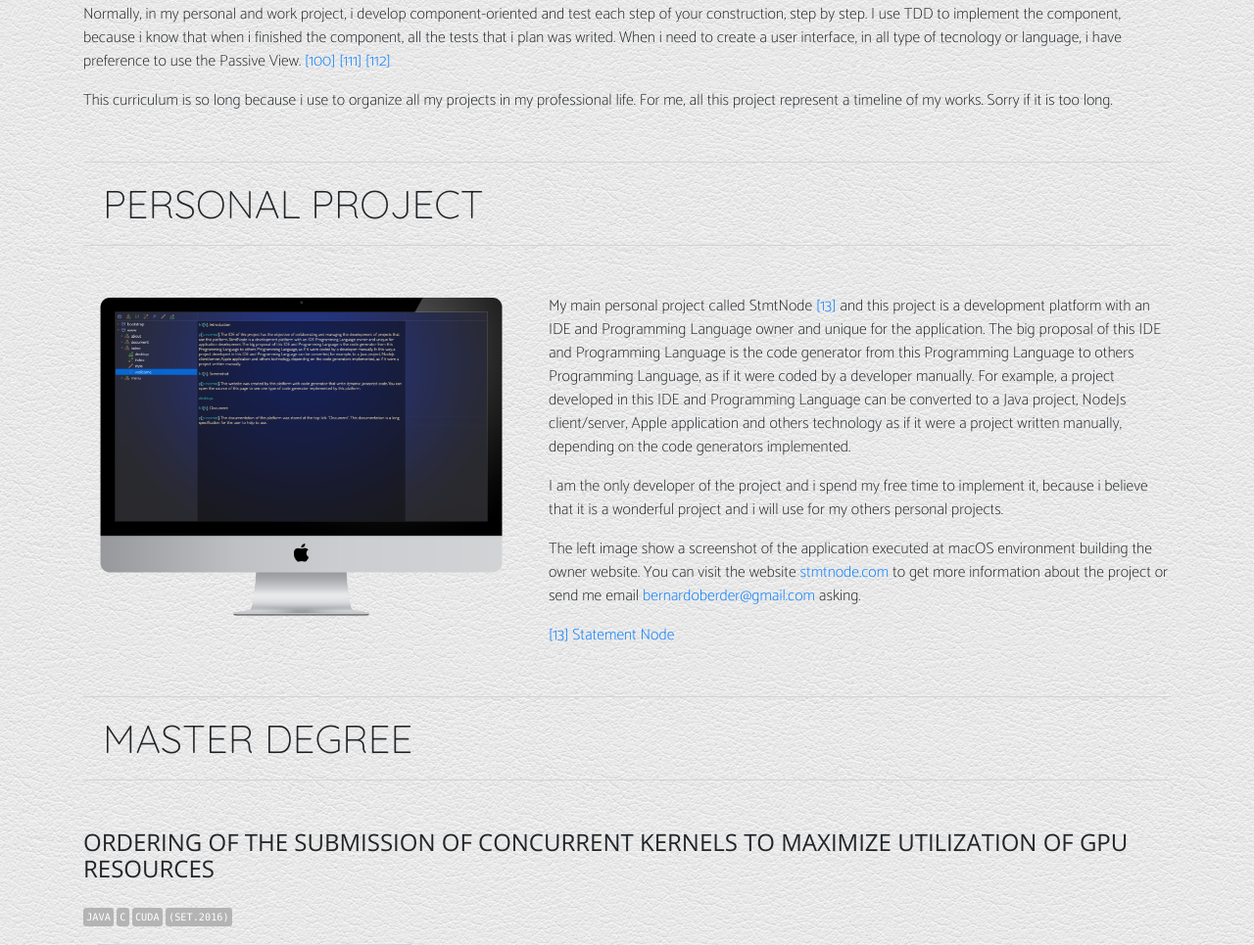
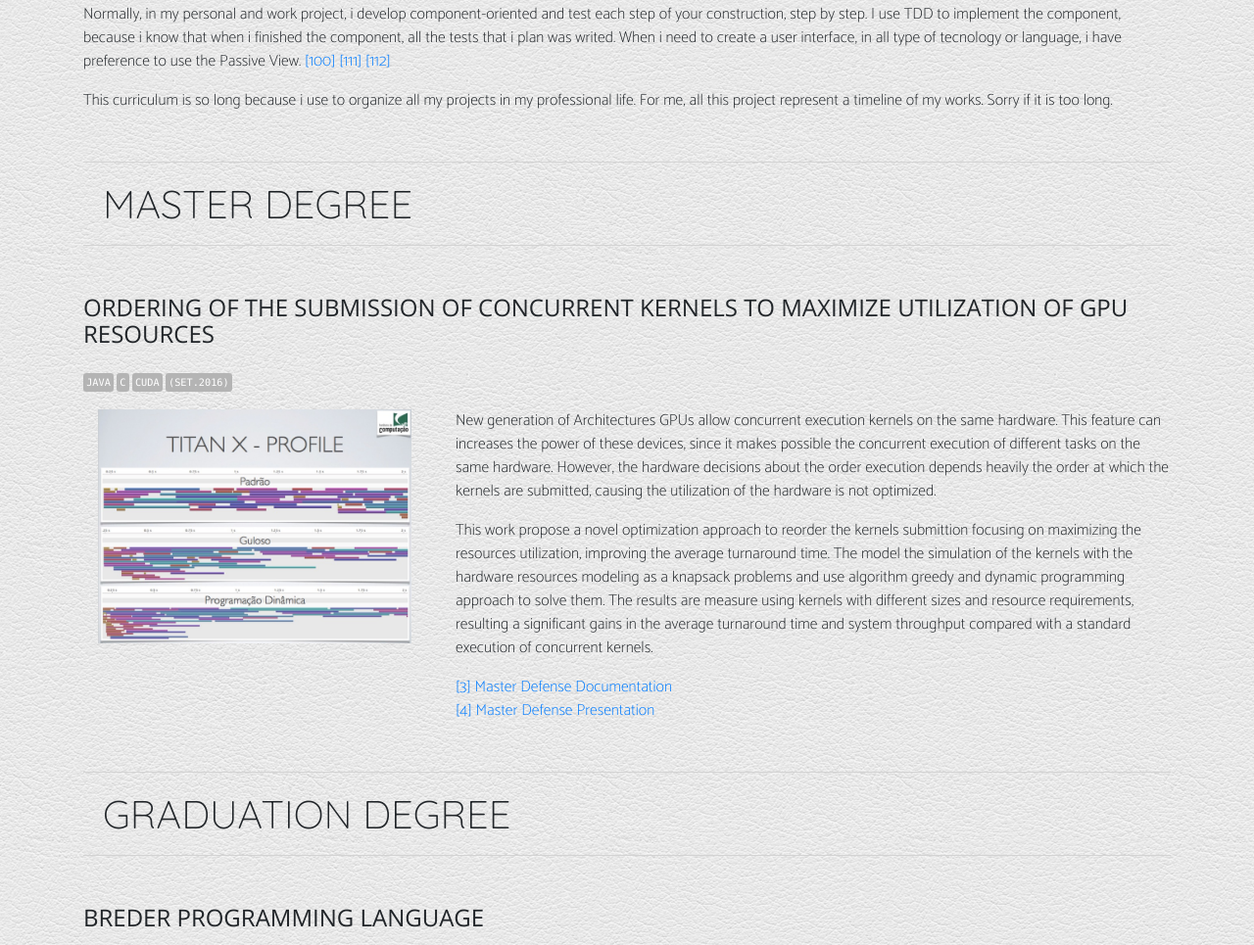
Before and after one commit to bernardobreder/bernardobreder.github.io, a plain HTML site: page index.html in a window 1280 px wide. Shown: the part 1544-2509 px from the top of the page at 98% size. Drawn offline with nearby package versions, Linux system fonts and the light colour scheme.

Commit message:
Update index.html
.

```diff
--- a/index.html
+++ b/index.html
@@ -223,7 +223,7 @@
                     this project represent a timeline of my works. Sorry if it is too long.</p>
         </section>
 
-        <section class="stmtnode short" style="display:none">
+        <section class="stmtnode short d-none">
             <div class="break-page"></div>
             <h1 id="stmtnode">Personal Project</h1>
             <div class="row">
```
